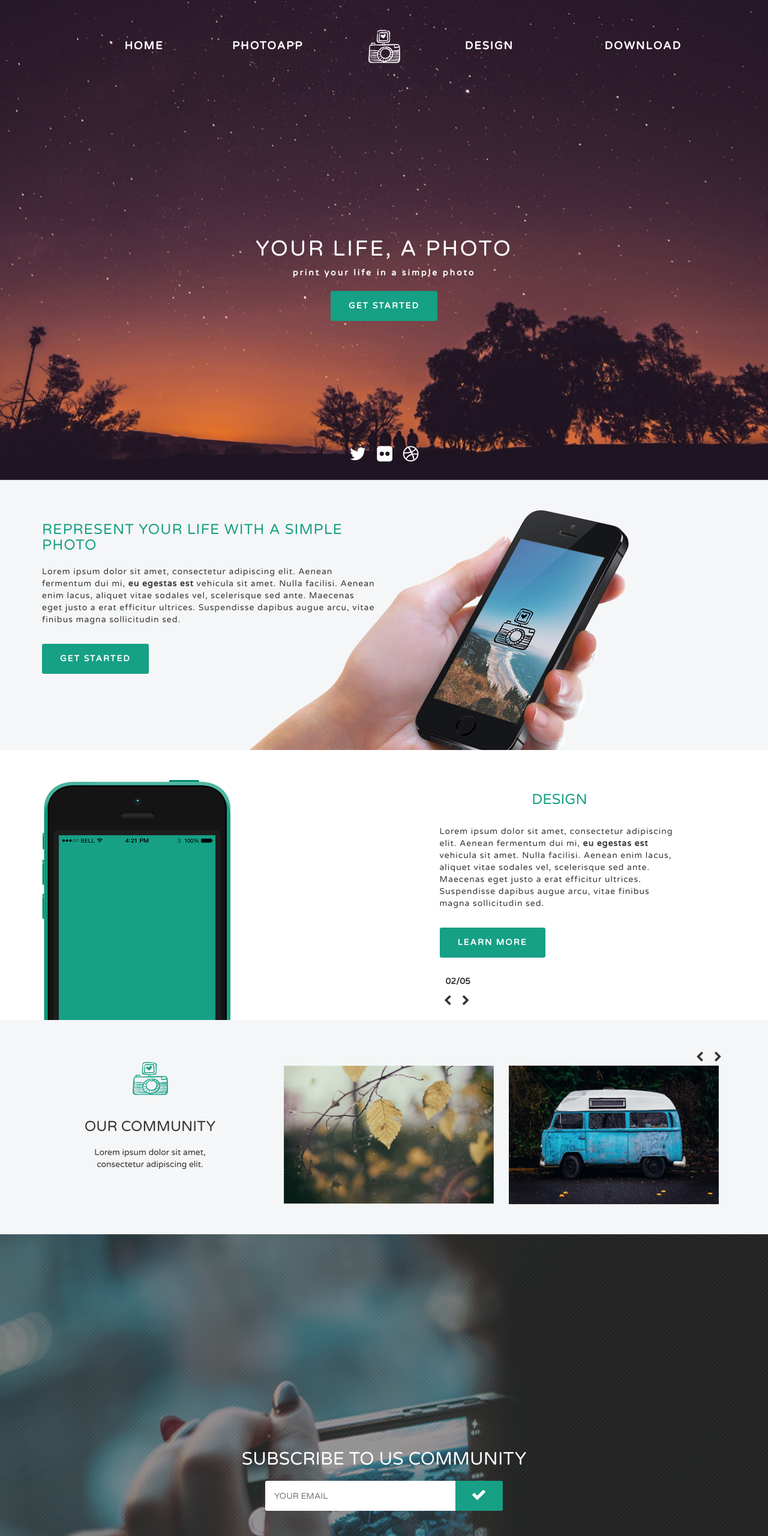
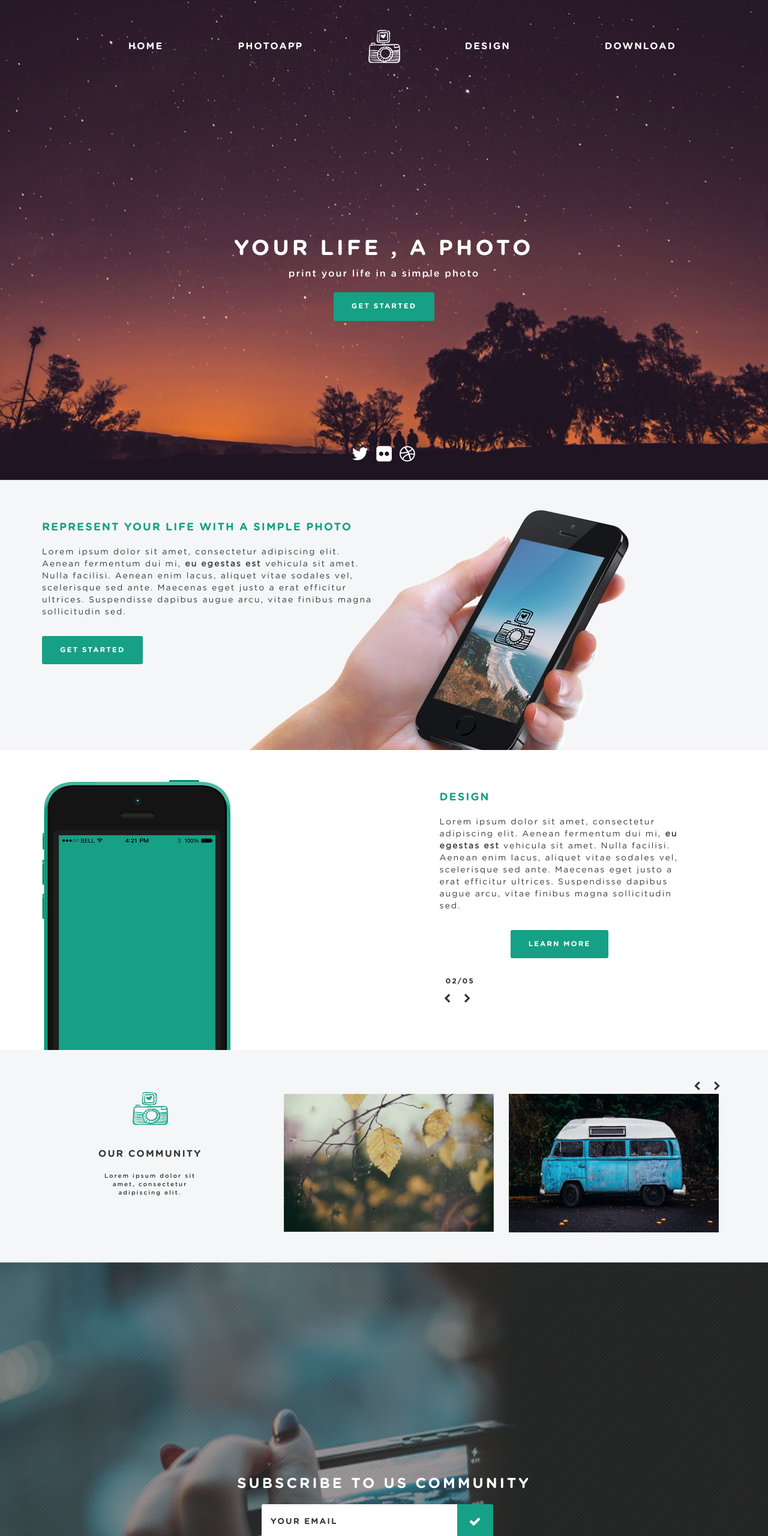
Before and after one commit to LidiaTabedzka/PSD-file-cut-2, a website: page index.html in a window 1280 px wide. Shown: the top 2560 px of the page at 60% size. Drawn offline with nearby package versions, Linux system fonts and the light colour scheme; some packages are replaced by stand-ins of ours; files that its build step writes are made by us from their sources; a script that the page names is missing; files whose address does not match are found by name.

Commit message:
Add css changes and scroll-to function

```diff
--- a/index.html
+++ b/index.html
@@ -6,13 +6,16 @@
         <meta name="viewport" content="width=device-width, initial-scale=1">
 
         <link rel="stylesheet" href="https://maxcdn.bootstrapcdn.com/bootstrap/3.3.6/css/bootstrap.min.css" integrity="sha384-1q8mTJOASx8j1Au+a5WDVnPi2lkFfwwEAa8hDDdjZlpLegxhjVME1fgjWPGmkzs7" crossorigin="anonymous">
+        <link rel="stylesheet" href="https://maxcdn.bootstrapcdn.com/font-awesome/4.5.0/css/font-awesome.min.css">
+        <link rel="stylesheet" type="text/css" href="./css/style.css">
+
         <script src="https://ajax.googleapis.com/ajax/libs/jquery/1.12.2/jquery.min.js"></script>
         <script src="https://maxcdn.bootstrapcdn.com/bootstrap/3.3.6/js/bootstrap.min.js" integrity="sha384-0mSbJDEHialfmuBBQP6A4Qrprq5OVfW37PRR3j5ELqxss1yVqOtnepnHVP9aJ7xS" crossorigin="anonymous"></script>
-		<link rel="stylesheet" href="https://maxcdn.bootstrapcdn.com/font-awesome/4.5.0/css/font-awesome.min.css">
-        <link rel="stylesheet" type="text/css" href="./css/style.css">
+        <script src="https://cdnjs.cloudflare.com/ajax/libs/jquery-localScroll/2.0.0/jquery.localScroll.js"></script>
+		<script src="https://cdnjs.cloudflare.com/ajax/libs/jquery-scrollTo/2.1.2/jquery.scrollTo.js"></script>
     </head>
     <body>
-        <header class="text-center container-fluid">
+        <header class="text-center container-fluid" id="headerSection">
             <nav class="container navbar navbar-inverse">
                 <div class="navbar-header">
                     <button type="button" class="navbar-toggle collapsed" data-toggle="collapse" data-target="#navbar-collapse-1" aria-expanded="false">
@@ -21,10 +24,11 @@
                         <span class="icon-bar"></span>
                         <span class="icon-bar"></span>
                     </button>
+                    <a class="navbar-brand" href=""><img src="./images/Livello 2.png" alt=""></a>
                 </div>
                 <div class="collapse navbar-collapse" id="navbar-collapse-1">
-                    <ul class="nav navbar-nav text-uppercase">
-                        <li class="text-right"><a href="#">Home</a></li>
+                    <ul class="nav navbar-nav text-uppercase" id="nav">
+                        <li class="text-right"><a href="#headerSection">Home</a></li>
                         <li class="text-right"><a href="#photoappSection">Photoapp</a></li>
                         <li class="text-center"><img src="./images/Livello 2.png" alt=""/></li>
                         <li class="text-left"><a href="#designSection">Design</a></li>
@@ -32,10 +36,10 @@
                     </ul>
                 </div>
             </nav>
-            <div class="hero">
-                <h1 class="text-uppercase">Your life, a photo</h1>
+            <div class="hero" id="hero">
+                <h1 class="text-uppercase">Your life , a photo</h1>
                 <p>print your life in a simple photo</p>
-                <button class="text-uppercase">Get started</button>
+                <a href="#photoappSection"><button class="text-uppercase">Get started</button></a>
             </div>
             <div class="social">
                 <i class="fa fa-twitter" aria-hidden="true"></i>
@@ -64,26 +68,30 @@
                         <img src="images/iphone.png" alt=""/>
                     </div>
                     <div class="col-lg-6 col-md-8 col-sm-12">
-                        <h3 class="text-uppercase text-center">Design</h3>
                         <div id="carousel">
                             <ul>
                                 <li class="active">
+                                    <h3 class="text-uppercase">Design</h3>
                                     <p>Lorem ipsum dolor sit amet, consectetur adipiscing elit. Aenean fermentum dui mi, <strong>eu egestas est</strong> vehicula sit amet. Nulla facilisi. Aenean enim lacus, aliquet vitae sodales vel, scelerisque sed ante. Maecenas eget justo a erat efficitur ultrices. Suspendisse dapibus augue arcu, vitae finibus magna sollicitudin sed.</p>
                                     <button class="text-uppercase">Learn more</button>
                                 </li>
                                 <li>
+                                    <h3 class="text-uppercase">Design</h3>
                                     <p>Lorem ipsum dolor sit amet, consectetur adipiscing elit. Aenean fermentum dui mi, <strong>eu egestas est</strong> vehicula sit amet. Nulla facilisi. Aenean enim lacus, aliquet vitae sodales vel, scelerisque sed ante. Maecenas eget justo a erat efficitur ultrices. Suspendisse dapibus augue arcu, vitae finibus magna sollicitudin sed.</p>
                                     <button class="text-uppercase">Learn more</button>
                                 </li>
                                 <li>
+                                    <h3 class="text-uppercase">Design</h3>
                                     <p>Lorem ipsum dolor sit amet, consectetur adipiscing elit. Aenean fermentum dui mi, <strong>eu egestas est</strong> vehicula sit amet. Nulla facilisi. Aenean enim lacus, aliquet vitae sodales vel, scelerisque sed ante. Maecenas eget justo a erat efficitur ultrices. Suspendisse dapibus augue arcu, vitae finibus magna sollicitudin sed.</p>
                                     <button class="text-uppercase">Learn more</button>
                                 </li>
                                 <li>
+                                    <h3 class="text-uppercase">Design</h3>
                                     <p>Lorem ipsum dolor sit amet, consectetur adipiscing elit. Aenean fermentum dui mi, <strong>eu egestas est</strong> vehicula sit amet. Nulla facilisi. Aenean enim lacus, aliquet vitae sodales vel, scelerisque sed ante. Maecenas eget justo a erat efficitur ultrices. Suspendisse dapibus augue arcu, vitae finibus magna sollicitudin sed.</p>
                                     <button class="text-uppercase">Learn more</button>
                                 </li>
                                 <li>
+                                    <h3 class="text-uppercase">Design</h3>
                                     <p>Lorem ipsum dolor sit amet, consectetur adipiscing elit. Aenean fermentum dui mi, <strong>eu egestas est</strong> vehicula sit amet. Nulla facilisi. Aenean enim lacus, aliquet vitae sodales vel, scelerisque sed ante. Maecenas eget justo a erat efficitur ultrices. Suspendisse dapibus augue arcu, vitae finibus magna sollicitudin sed.</p>
                                     <button class="text-uppercase">Learn more</button>
                                 </li>
@@ -156,7 +164,8 @@
             <section class="download" id="downloadSection">
                 <div class="container text-center text-uppercase">
                     <h3>Download it</h3>
-                    <p>Lorem ipsum dolor sit amet, consectetur adipiscing elit. Aenean fermentum dui mi, <strong>eu egestas est</strong> vehicula sit amet. Nulla facilisi. Aenean enim lacus, aliquet vitae sodales vel, scelerisque sed ante. Maecenas eget justo a erat efficitur ultrices. Suspendisse dapibus augue arcu, vitae finibus magna sollicitudin sed.</p>
+                    <p>Lorem ipsum dolor sit amet, consectetur adipiscing elit. Aenean fermentum dui mi, eu egestas est vehicula sit amet. Nulla facilisi. Aenean enim lacus, aliquet vitae sodales vel, scelerisque sed ante. Maecenas eget justo a erat efficitur ultrices. Suspendisse dapibus augue arcu, vitae finibus magna sollicitudin sed.</p>
+                    <div>
                         <form>
                                 <input type="email" class="col-xs-10 col-md-8" placeholder="APPLE STORE">
                                 <button type="submit" class="col-md-2 col-xs-2"><i class="fa fa-apple" aria-hidden="true"></i></button>
@@ -166,14 +175,13 @@
                                 <button type="submit" class="col-md-2 col-xs-2"><i class="fa fa-android" aria-hidden="true"></i></button>
                         </form>
                     </div>
+                </div>
             </section>
         </main>
         <footer class="container">
             <div class="row">
                 <div class="col-xs-9">
-                    <div class="text-uppercase footer-div">credits</div>
-                    <div class="text-uppercase footer-div">privacy</div>
-                    <div class="text-uppercase footer-div">our teams</div>
+                    <div class="text-uppercase footer-div">credits <span class="accent-color">|</span> privacy <span class="accent-color">|</span> our teams</div>
                     <p>Copyright by phototime - all right reserved</p>
                 </div>
                 <div class="col-xs-3 text-right">
@@ -181,6 +189,12 @@
                 </div>
             </div>
         </footer>
+        <script type="text/javascript">
+            $(document).ready(function() {
+               $('#nav').localScroll({duration:800});
+               $('#hero').localScroll({duration:800});
+            });
+        </script>
         <script type="text/javascript" src="js/script.js"></script>
     </body>
 </html>
--- a/scss/style.scss
+++ b/scss/style.scss
@@ -1,10 +1,10 @@
-@import url('https://fonts.googleapis.com/css?family=Varela+Round');
-
+/*General styles*/
 body {
     margin: 0;
     padding: 0;
     box-sizing: border-box;
-    font-family: 'Varela Round', sans-serif;
+    font-family: mainFont;
+    letter-spacing: 2px;
 }
 .container {
     padding-top: 50px;
@@ -12,7 +12,50 @@ body {
 }
 /*Variables*/
 $accent-color: #16a085;
-
+$text-color: #373737;
+$button-hover-color: #13816b;
+@font-face {
+    font-family: mainFont;
+    src: url('../fonts/Gotham Rounded Bold.otf');
+}
+@font-face {
+    font-family: mediumMainFont;
+    src: url('../fonts/Gotham Rounded Medium.otf');
+}
+@font-face {
+    font-family: bookMainFont;
+    src: url('../fonts/Gotham Rounded Book.otf');
+}
+@mixin button {
+    background-color: $accent-color;
+    border: none;
+    padding: 15px 30px;
+    border-radius: 3px;
+    color: white;
+    margin-top: 10px;
+    font-family: inherit;
+    font-size: 12px;
+    letter-spacing: 2px;
+    transition: 0.3s;
+    &:hover {
+        background-color: $button-hover-color;
+        color: white;
+    }
+}
+@mixin placeholder($color) {
+    &::-webkit-input-placeholder {
+        color: $color;
+    }
+    &::-moz-placeholder {
+        color: $color;
+    }
+    &:-moz-placeholder {
+        color: $color;
+    }
+    &:-ms-input-placeholder {
+        color: $color;
+    }
+}
 /*Styles for section: header*/
 header {
     height: 100vh;
@@ -26,12 +69,12 @@ header {
 .navbar-inverse {
     background-color: transparent;
     border: none;
-    color: white;
-    font-weight: bold;
-    font-size: 18px;
-    font-family: 'Varela Round', sans-serif;
-    letter-spacing: 2px;
+    color: inherit;
+    font-size: 16px;
     width: 100%;
+   .navbar-brand {
+        display: none;
+    }
     .navbar-nav {
         width: 100%;
         margin: 0;
@@ -41,7 +84,7 @@ header {
             display: inline-block;
             width: 19%;
             a {
-                color: white;
+                color: inherit;
                 transition: 0.3s;
                 &:hover {
                     color: $accent-color;
@@ -58,28 +101,20 @@ header {
     }
     .navbar-collapse {
         border: none;
+        box-shadow: none;
     }
 }
 .hero {
     margin-top: 30vh;
-    letter-spacing: 3px;
-    font-weight: bold;
-}
-.hero button,
-.photoapp button,
-.design button {
-    background-color: $accent-color;
-    border: none;
-    padding: 15px 30px;
-    border-radius: 3px;
-    color: white;
-    margin-top: 10px;
-    font-weight: bold;
-    letter-spacing: 2px;
-    transition: 0.3s;
-    &:hover {
-        background-color: white;
-        color: $accent-color;
+    h1 {
+        letter-spacing: 5px;
+    }
+    p {
+        font-family: mediumMainFont;
+        font-size: 16px;
+    }
+    button {
+        @include button;
     }
 }
 .social {
@@ -90,7 +125,6 @@ header {
     left: 0;
     .fa {
         transition: 0.3s;
-        padding: 0 5px;
         &:hover {
             color: $accent-color;
         }
@@ -99,7 +133,6 @@ header {
 /*Styles for section: photoapp*/
 .photoapp {
     background-color: #f5f6f7;
-    letter-spacing: 1px;
     .container {
         padding-bottom: 0;
     }
@@ -116,21 +149,28 @@ header {
             padding-left: 30%;
         }
     }
+    button {
+        @include button;
+    }
 }
 .photoapp h3,
 .design h3 {
     color: $accent-color;
+    font-size: 18px;
 }
 .photoapp p,
 .design p {
     margin: 20px 0;
-    color: #373737;
-    letter-spacing: 1px;
+    color: $text-color;
+    font-family: bookMainFont;
 }
 /*Styles for section: design*/
 .design {
-    height: 450px;
+    height: 500px;
     overflow: hidden;
+    button {
+        @include button;
+    }
 }
 #carousel,
 #carousel2 {
@@ -145,18 +185,22 @@ header {
         li {
             float: left;
             width: 400px;
+            text-align: center;
+            p, h3 {
+                text-align: left;
+            }
         }
     }
 }
 #indicators {
     display: inline-block;
+    font-size: 12px;
     margin: 30px 10px 10px 10px;
-    font-weight: bold;
 }
 .arrow {
     display: inline-block;
     margin: 0 7px;
-    font-size: 18px;
+    font-size: 16px;
     &:hover {
         cursor: pointer;
         color: $accent-color;
@@ -165,13 +209,17 @@ header {
 /*Styles for section: community*/
 .community {
     background-color: #f5f6f7;
+    color: $text-color;
     .col-md-4 {
         padding: 20px;
         h3 {
+            font-size: 16px;
             margin-top: 40px;
         }
         p {
-            margin: 20px 50px;
+            font-family: mediumMainFont;
+            font-size: 10px;
+            margin: 20px 80px;
         }
     }
 }
@@ -197,87 +245,81 @@ header {
     align-items: center;
     justify-content: center;
     color: white;
+    h2 {
+        font-size: 24px;
+        letter-spacing: 4px;
+    }
 }
 form {
     margin-top: 20px;
     input {
-        height: 50px;
+        height: 60px;
         padding: 10px;
         border: none;
         border-top-left-radius: 3px;
         border-bottom-left-radius: 3px;
-        color: #373737;
+        color: $text-color;
+        letter-spacing: 2px;
+        @include placeholder($text-color);
     }
     button {
-        border: none;
-        background-color: $accent-color;
-        color: white;
-        border-top-right-radius: 3px;
-        border-bottom-right-radius: 3px;
-        font-size: 25px;
-        height: 50px;
-        &:hover {
-            background-color: white;
-            color: $accent-color;
-        }
+        @include button;
+        border-bottom-left-radius: 0;
+        border-top-left-radius: 0;
+        font-size: 20px;
+        height: 60px;
+        width: 60px !important;
+        margin-top: 0;
+        padding: 1px 15px;
     }
 }
-/*Styles for section: subscriptions*/
+/*Styles for section: download*/
 .download {
     background-color: #f5f6f7;
+    h3 {
+        font-size: 20px;
+        letter-spacing: 3px;
+    }
     p {
+        font-family: mediumMainFont;
+        font-size: 12px;
         padding: 0 100px 50px 100px;
     }
+    .container div {
+        display: flex;
+        justify-content: center;
+    }
     form {
-        display: inline-block;
-        width: 400px;
+        margin: 20px;
         input {
             background-color: #1abc9c;
+            width: 200px;
             color: white;
-            &:placeholder {
-                color: white;
+            font-size: 16px;
+            @include placeholder(white);
+            &:focus{
+                outline: none;
             }
         }
-        ::-webkit-input-placeholder {
-            color: white;
-        }
-        ::-moz-placeholder {
-            color: white;
-        }
-        :-moz-placeholder {
-            color: white;
-        }
-        :-ms-input-placeholder {
-            color: white;
+        button .fa {
+            font-size: 22px;
         }
     }
 }
 /*Styles for section: footer*/
 footer {
-    font-weight: bold;
+    color: $text-color;
+    font-size: 14px;
     .footer-div {
-        display: inline-block;
-        padding-right: 10px;
         margin-bottom: 10px;
-        border-right: 2px solid $accent-color;
-    }
-    .footer-div:nth-of-type(3) {
-        border: none;
-        padding-left: 10px;
-    }
-    .footer-div:nth-of-type(2) {
-        padding-left: 10px;
+        .accent-color {
+            color: $accent-color;
+        }
     }
 }
 
 /*Media queries*/
 @media (max-width: 500px) {
-    /*Styles for section: subscriptions*/
-    .download {
-        form {
-            width: 300px;
-        }
-    }
     /*Styles for section: footer*/
     footer {
         text-align: center;
@@ -286,6 +328,9 @@ footer {
 @media (max-width: 767px) {
     /*Styles for section: header*/
     .navbar-inverse {
+        .navbar-brand {
+            display: inline-block;
+        }
         .navbar-nav li:nth-of-type(3) {
             display: none;
         }
@@ -295,10 +340,7 @@ footer {
         }
     }
     .hero {
-        margin-top: 10vh;
-       h1 {
-           font-size: 40px;
-       }
+        margin-top: 7vh;
     }
     /*Styles for section: design*/
     #carousel {
@@ -310,10 +352,14 @@ footer {
             }
         }
     }
-    /*Styles for section: subscriptions*/
+    /*Styles for section: download*/
     .download {
         p {
-            padding: 0 10px 50px 10px;
+            padding: 0 10px 30px 10px;
+        }
+        .container div {
+            flex-direction: column;
+            align-items: center;
         }
     }
 }
@@ -344,6 +390,11 @@ footer {
         text-align: center;
         img {
             width: 100px;
+        }
+    }
+    #carousel ul li {
+        h3, p {
+            text-align: center;
         }
     }
     /*Styles for section: community*/
```
Also changed, not shown: js/script.js (+8 -6 lines), fonts/Gotham Rounded Bold.otf (added), fonts/Gotham Rounded Book.otf (added), fonts/Gotham Rounded Medium.otf (added), images/build/Livello 3.png (added), images/build/Livello 4.png (added), images/build/Livello 5.png (added), images/build/Livello 6.png (added), images/build/build/Livello 2.png (added), images/build/build/Second.png (added), images/build/build/back.jpg (added), images/build/build/iphone.png (added), 2 other files. Lines whose indentation alone changed are shown as unchanged.
